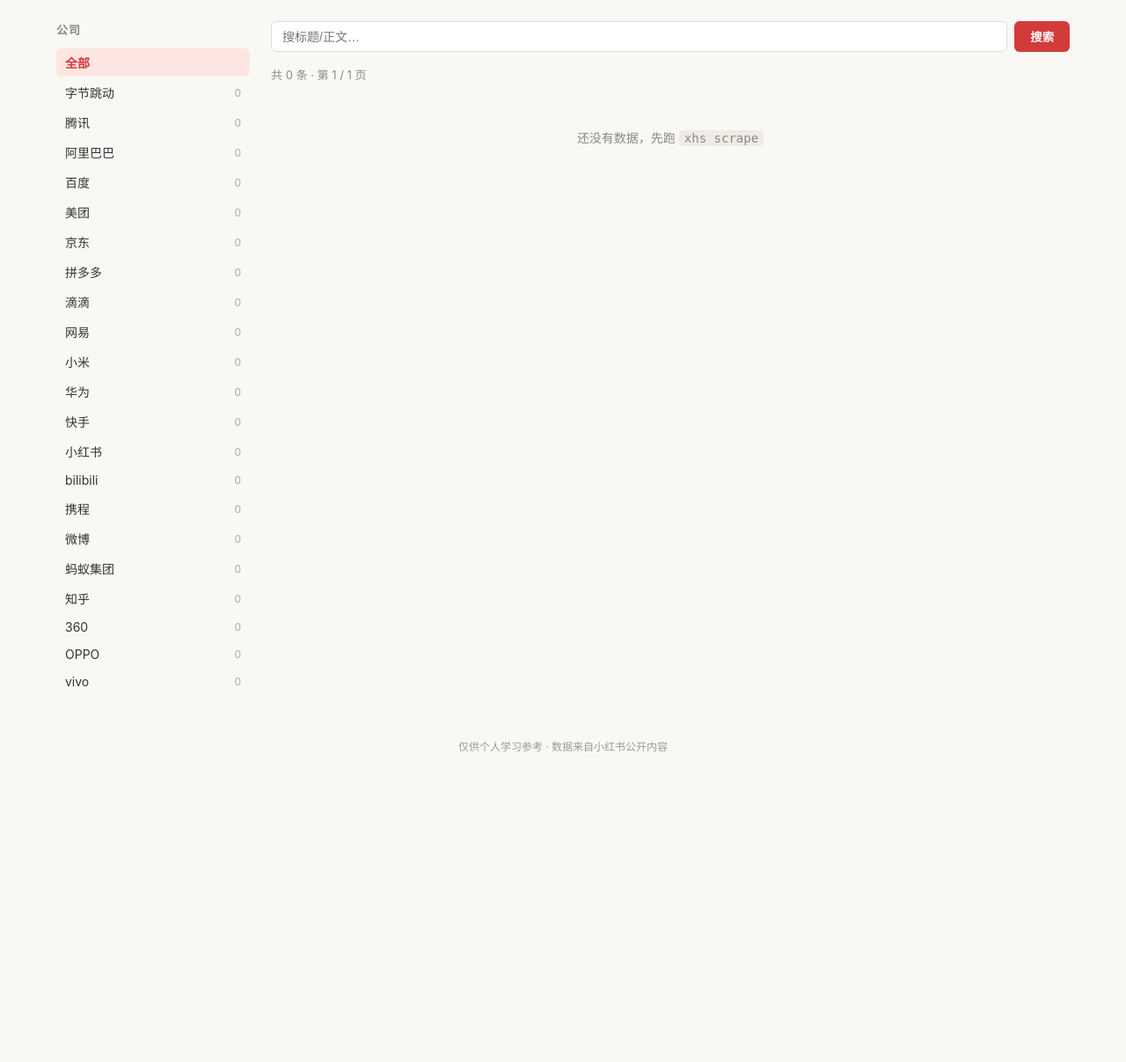
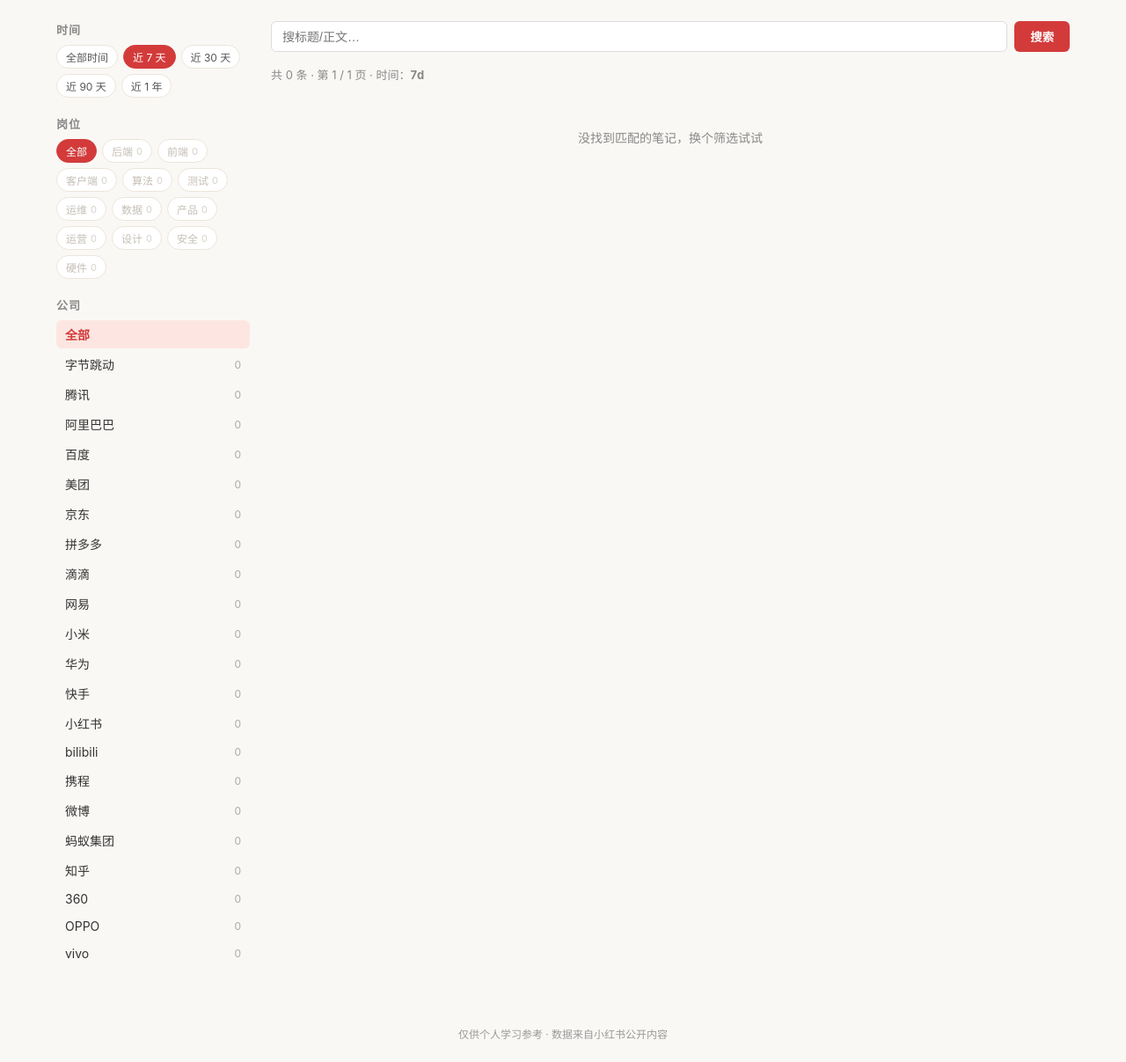
Before and after one commit to yyx-lhz/xhs-interview-scraper, a FastAPI app: page /?time=7d in a window 1280 px wide. Shown: the part 51-1258 px from the top of the page at 88% size. Before the commit the page ends 905 px from the top, so only its background shows below. Run offline with FastAPI, Linux system fonts and the light colour scheme.

Commit message:
feat: position & time-range filters
- positions: keyword-tagged on scrape from title/content/tags into a JSON list
  (12 buckets: 后端/前端/客户端/算法/测试/运维/数据/产品/运营/设计/安全/硬件)
- published_ts: persist xhs note time as unix ms so we can filter by recency
- web: chip-style position filter + time-window filter (7d/30d/90d/1y/all)
- migration: init_db now ALTER TABLEs older databases to add the new columns
- cli: `xhs backfill` recomputes positions + parses published_ts from published_at

```diff
--- a/xhs_scraper/web/app.py
+++ b/xhs_scraper/web/app.py
@@ -1,5 +1,6 @@
 from __future__ import annotations
 
+import time
 from pathlib import Path
 from fastapi import FastAPI, Request, Query, HTTPException
 from fastapi.responses import HTMLResponse
@@ -9,9 +10,38 @@ from sqlmodel import select, func
 
 from ..config import COMPANIES
 from ..db import Note, init_db, get_session
+from ..positions import ALL_POSITIONS
+
+TIME_WINDOWS: dict[str, int | None] = {
+    "all": None,
+    "7d": 7,
+    "30d": 30,
+    "90d": 90,
+    "365d": 365,
+}
+TIME_LABELS: list[tuple[str, str]] = [
+    ("all", "全部时间"),
+    ("7d", "近 7 天"),
+    ("30d", "近 30 天"),
+    ("90d", "近 90 天"),
+    ("365d", "近 1 年"),
+]
 
 BASE_DIR = Path(__file__).resolve().parent
 templates = Jinja2Templates(directory=str(BASE_DIR / "templates"))
+
+
+def _datetimeformat(value):
+    if not value:
+        return ""
+    try:
+        from datetime import datetime
+        return datetime.fromtimestamp(int(value)).strftime("%Y-%m-%d")
+    except Exception:
+        return ""
+
+
+templates.env.filters["datetimeformat"] = _datetimeformat
 
 app = FastAPI(title="XHS Interview Notes")
 app.mount("/static", StaticFiles(directory=str(BASE_DIR / "static")), name="static")
@@ -31,22 +61,51 @@ def _company_counts() -> list[tuple[str, int]]:
     return [(name, counts.get(name, 0)) for name, _ in COMPANIES]
 
 
+def _apply_filters(stmt, company, q, position, time_window):
+    if company:
+        stmt = stmt.where(Note.company == company)
+    if q:
+        like = f"%{q}%"
+        stmt = stmt.where((Note.title.like(like)) | (Note.content.like(like)))
+    if position:
+        # Note.positions is JSON list stored as TEXT in SQLite — LIKE-match is fine.
+        stmt = stmt.where(Note.positions.op("LIKE")(f'%"{position}"%'))
+    days = TIME_WINDOWS.get(time_window)
+    if days:
+        cutoff_ms = int((time.time() - days * 86400) * 1000)
+        stmt = stmt.where(Note.published_ts.is_not(None))
+        stmt = stmt.where(Note.published_ts >= cutoff_ms)
+    return stmt
+
+
+def _position_counts(company, q, time_window) -> list[tuple[str, int]]:
+    """Cheap per-position count by reading all (id, positions) rows that pass company/q/time filters."""
+    with get_session() as s:
+        stmt = select(Note.positions)
+        stmt = _apply_filters(stmt, company, q, None, time_window)
+        rows = s.exec(stmt).all()
+    counts = {label: 0 for label in ALL_POSITIONS}
+    for positions in rows:
+        for p in (positions or []):
+            if p in counts:
+                counts[p] += 1
+    return [(label, counts[label]) for label in ALL_POSITIONS]
+
+
 @app.get("/", response_class=HTMLResponse)
 def index(
     request: Request,
     company: str | None = Query(None),
     q: str | None = Query(None),
+    position: str | None = Query(None),
+    time: str = Query("all"),
     page: int = Query(1, ge=1),
 ):
     page_size = 20
     with get_session() as s:
         stmt = select(Note)
-        if company:
-            stmt = stmt.where(Note.company == company)
-        if q:
-            like = f"%{q}%"
-            stmt = stmt.where((Note.title.like(like)) | (Note.content.like(like)))
-        stmt = stmt.order_by(Note.likes.desc(), Note.scraped_at.desc())
+        stmt = _apply_filters(stmt, company, q, position, time)
+        stmt = stmt.order_by(Note.published_ts.desc().nullslast(), Note.likes.desc())
         total = len(s.exec(stmt).all())
         notes = s.exec(stmt.offset((page - 1) * page_size).limit(page_size)).all()
 
@@ -56,7 +115,11 @@ def index(
         {
             "notes": notes,
             "companies": _company_counts(),
+            "positions": _position_counts(company, q, time),
+            "time_labels": TIME_LABELS,
             "selected_company": company,
+            "selected_position": position,
+            "selected_time": time,
             "q": q or "",
             "page": page,
             "page_size": page_size,
--- a/xhs_scraper/web/static/styles.css
+++ b/xhs_scraper/web/static/styles.css
@@ -66,6 +66,19 @@ code { background: #efece6; padding: 1px 6px; border-radius: 4px; }
   color: #555;
 }
 
+.filter-group { margin-bottom: 20px; }
+.filter-group h3 { margin: 0 0 8px; font-size: 13px; color: #888; letter-spacing: 1px; }
+.chip-list { list-style: none; padding: 0; margin: 0; display: flex; flex-wrap: wrap; gap: 6px; }
+.chip-list li a {
+  display: inline-flex; align-items: center; padding: 4px 10px;
+  background: #fff; border: 1px solid #ebe5da; border-radius: 999px;
+  color: #555; font-size: 12px;
+}
+.chip-list li.active a { background: #d33b3b; color: #fff; border-color: #d33b3b; }
+.chip-list li.dim a { color: #c5bfb5; }
+.chip-list .count { margin-left: 4px; color: inherit; opacity: 0.7; font-size: 11px; }
+.badge.alt { background: #e8f0fe; color: #3066c0; }
+
 .note-detail {
   max-width: 800px; margin: 24px auto; padding: 0 24px;
 }
--- a/xhs_scraper/web/templates/index.html
+++ b/xhs_scraper/web/templates/index.html
@@ -1,25 +1,65 @@
 {% extends "base.html" %}
+{% macro qs(extra={}) -%}
+{%- set merged = {'company': selected_company, 'q': q, 'position': selected_position, 'time': selected_time} -%}
+{%- for k, v in extra.items() %}{% set _ = merged.update({k: v}) %}{% endfor -%}
+{%- set parts = [] -%}
+{%- for k, v in merged.items() -%}
+  {%- if v and v != 'all' -%}{% set _ = parts.append(k ~ '=' ~ v) %}{%- endif -%}
+{%- endfor -%}
+{{ '?' ~ parts|join('&') if parts else '' }}
+{%- endmacro %}
 {% block content %}
 <div class="layout">
   <aside class="sidebar">
-    <h3>公司</h3>
-    <ul class="company-list">
-      <li class="{% if not selected_company %}active{% endif %}">
-        <a href="/{% if q %}?q={{ q }}{% endif %}">全部</a>
+    <div class="filter-group">
+      <h3>时间</h3>
+      <ul class="chip-list">
+        {% for value, label in time_labels %}
+        <li class="{% if selected_time == value %}active{% endif %}">
+          <a href="/{{ qs({'time': value, 'page': none}) }}">{{ label }}</a>
         </li>
-      {% for name, count in companies %}
-      <li class="{% if selected_company == name %}active{% endif %}">
-        <a href="/?company={{ name }}{% if q %}&q={{ q }}{% endif %}">
+        {% endfor %}
+      </ul>
+    </div>
+
+    <div class="filter-group">
+      <h3>岗位</h3>
+      <ul class="chip-list">
+        <li class="{% if not selected_position %}active{% endif %}">
+          <a href="/{{ qs({'position': none, 'page': none}) }}">全部</a>
+        </li>
+        {% for name, count in positions %}
+        <li class="{% if selected_position == name %}active{% endif %} {% if count == 0 %}dim{% endif %}">
+          <a href="/{{ qs({'position': name, 'page': none}) }}">
             {{ name }} <span class="count">{{ count }}</span>
           </a>
         </li>
         {% endfor %}
       </ul>
+    </div>
+
+    <div class="filter-group">
+      <h3>公司</h3>
+      <ul class="company-list">
+        <li class="{% if not selected_company %}active{% endif %}">
+          <a href="/{{ qs({'company': none, 'page': none}) }}">全部</a>
+        </li>
+        {% for name, count in companies %}
+        <li class="{% if selected_company == name %}active{% endif %}">
+          <a href="/{{ qs({'company': name, 'page': none}) }}">
+            {{ name }} <span class="count">{{ count }}</span>
+          </a>
+        </li>
+        {% endfor %}
+      </ul>
+    </div>
   </aside>
 
   <section class="main">
     <form class="search" method="get" action="/">
       {% if selected_company %}<input type="hidden" name="company" value="{{ selected_company }}" />{% endif %}
+      {% if selected_position %}<input type="hidden" name="position" value="{{ selected_position }}" />{% endif %}
+      {% if selected_time and selected_time != 'all' %}<input type="hidden" name="time" value="{{ selected_time }}" />{% endif %}
       <input type="text" name="q" placeholder="搜标题/正文…" value="{{ q }}" />
       <button type="submit">搜索</button>
     </form>
@@ -27,6 +67,8 @@
     <div class="meta">
       共 {{ total }} 条 · 第 {{ page }} / {{ total_pages }} 页
       {% if selected_company %}· 公司：<b>{{ selected_company }}</b>{% endif %}
+      {% if selected_position %}· 岗位：<b>{{ selected_position }}</b>{% endif %}
+      {% if selected_time and selected_time != 'all' %}· 时间：<b>{{ selected_time }}</b>{% endif %}
       {% if q %}· 关键字：<b>{{ q }}</b>{% endif %}
     </div>
 
@@ -36,22 +78,24 @@
         <a href="/note/{{ n.note_id }}" class="note-title">{{ n.title or '(无标题)' }}</a>
         <div class="note-meta">
           <span class="badge">{{ n.company }}</span>
+          {% for p in (n.positions or []) %}<span class="badge alt">{{ p }}</span>{% endfor %}
           <span>👍 {{ n.likes }}</span>
           <span>💬 {{ n.comments }}</span>
           <span>⭐ {{ n.collects }}</span>
           {% if n.author_name %}<span>· {{ n.author_name }}</span>{% endif %}
+          {% if n.published_ts %}<span>· {{ (n.published_ts / 1000)|int|datetimeformat }}</span>{% endif %}
         </div>
         <p class="note-snippet">{{ (n.content or '')[:160] }}{% if (n.content or '')|length > 160 %}…{% endif %}</p>
       </li>
       {% else %}
-      <li class="empty">还没有数据，先跑 <code>xhs scrape</code></li>
+      <li class="empty">没找到匹配的笔记，换个筛选试试</li>
       {% endfor %}
     </ul>
 
     {% if total_pages > 1 %}
     <div class="pager">
-      {% if page > 1 %}<a href="?{% if selected_company %}company={{ selected_company }}&{% endif %}{% if q %}q={{ q }}&{% endif %}page={{ page - 1 }}">‹ 上一页</a>{% endif %}
-      {% if page < total_pages %}<a href="?{% if selected_company %}company={{ selected_company }}&{% endif %}{% if q %}q={{ q }}&{% endif %}page={{ page + 1 }}">下一页 ›</a>{% endif %}
+      {% if page > 1 %}<a href="{{ qs({'page': page - 1}) }}">‹ 上一页</a>{% endif %}
+      {% if page < total_pages %}<a href="{{ qs({'page': page + 1}) }}">下一页 ›</a>{% endif %}
     </div>
     {% endif %}
   </section>
```
Also changed, not shown: xhs_scraper/cli.py (+27 -1 lines), xhs_scraper/db.py (+11 -0 lines), xhs_scraper/positions.py (added, +37 -0 lines), xhs_scraper/scraper.py (+9 -0 lines). Lines whose indentation alone changed are shown as unchanged.
